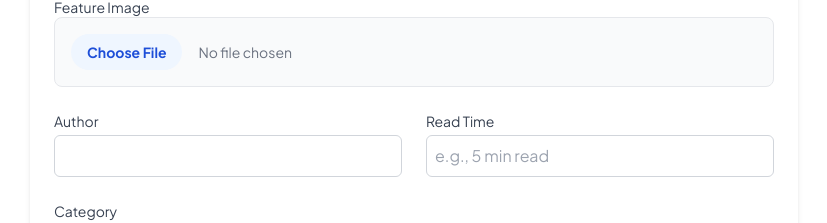
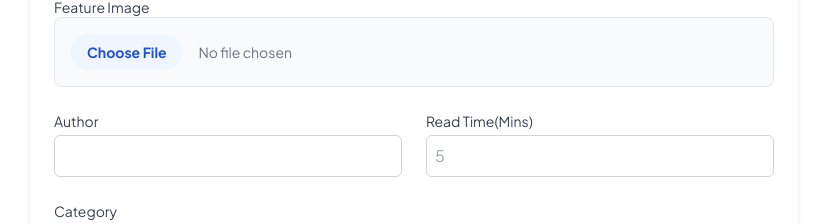
Before and after one commit to UmerDaraz163/teresol-web, a Next.js app: page /admin/blogs/new in a window 1280 px wide. Shown: the part 933-1156 px from the top of the page, without its empty margins (226-1053 px from the left). Built offline with nearby package versions, Linux system fonts and the light colour scheme; no server answers.

Commit message:
blog time

```diff
--- a/components/BlogForm.tsx
+++ b/components/BlogForm.tsx
@@ -123,8 +123,8 @@ export default function BlogForm() {
           <input id="author" name="author" type="text" className="w-full p-2 mt-1 border border-gray-300 rounded-md" />
         </div>
         <div>
-          <label htmlFor="read_time" className="block text-sm font-medium text-gray-700">Read Time</label>
-          <input id="read_time" name="read_time" type="text" placeholder="e.g., 5 min read" className="w-full p-2 mt-1 border border-gray-300 rounded-md" />
+          <label htmlFor="read_time" className="block text-sm font-medium text-gray-700">Read Time(Mins)</label>
+          <input id="read_time" name="read_time" type="number" placeholder="5" className="w-full p-2 mt-1 border border-gray-300 rounded-md" />
         </div>
       </div>
 
--- a/components/EditBlogForm.tsx
+++ b/components/EditBlogForm.tsx
@@ -148,11 +148,11 @@ export default function EditBlogForm({ blog }: { blog: Blog }) {
           />
         </div>
         <div>
-          <label htmlFor="read_time" className="block text-sm font-medium text-gray-700">Read Time</label>
+          <label htmlFor="read_time" className="block text-sm font-medium text-gray-700">Read Time(Mins)</label>
           <input
             id="read_time"
             name="read_time"
-            type="text"
+            type="number"
             defaultValue={blog.read_time || ''}
             className="w-full p-2 mt-1 border border-gray-300 rounded-md"
           />
--- a/components/ImageUploadForm.tsx
+++ b/components/ImageUploadForm.tsx
@@ -11,26 +11,28 @@ type Props = {
 
 export default function ImageUploadForm({ uploadType, onUploadComplete }: Props) {
   const [message, setMessage] = useState<string>('');
+  const [messageType, setMessageType] = useState<'success' | 'error' | 'info' | ''>(''); // Track type
   const [isUploading, setIsUploading] = useState(false);
 
   async function handleFileChange(event: ChangeEvent<HTMLInputElement>) {
     setMessage('');
+    setMessageType('');
     const file = event.target.files?.[0];
 
     if (!file) {
       return;
     }
 
-    // ✅ Validate file size (max 1MB)
-    const maxSize = 1 * 1024 * 1024; // 1MB
-    if (file.size > maxSize) {
-      setMessage('Error: File size should not exceed 1MB.');
-      event.target.value = ''; // reset input so user can select again
+    // ✅ File size validation (1MB = 1,048,576 bytes)
+    if (file.size > 1 * 1024 * 1024) {
+      setMessage('Error: File size must be less than 1 MB');
+      setMessageType('error');
       return;
     }
 
     setIsUploading(true);
     setMessage('Uploading...');
+    setMessageType('info');
 
     const formData = new FormData();
     formData.append('file', file);
@@ -46,12 +48,14 @@ export default function ImageUploadForm({ uploadType, onUploadComplete }: Props)
 
       if (response.ok) {
         setMessage(`Upload successful!`);
+        setMessageType('success');
         onUploadComplete(data.imageUrl);
       } else {
         throw new Error(data.error || 'Upload failed');
       }
     } catch (error: any) {
       setMessage(`Error: ${error.message}`);
+      setMessageType('error');
     } finally {
       setIsUploading(false);
     }
@@ -66,9 +70,25 @@ export default function ImageUploadForm({ uploadType, onUploadComplete }: Props)
         required
         onChange={handleFileChange}
         disabled={isUploading}
-        className="block w-full text-sm text-gray-500 file:mr-4 file:py-2 file:px-4 file:rounded-full file:border-0 file:font-semibold file:bg-blue-50 file:text-blue-700 hover:file:bg-blue-100 disabled:opacity-50"
+        className="block w-full text-sm text-gray-500 file:mr-4 file:py-2 file:px-4
+                   file:rounded-full file:border-0 file:font-semibold
+                   file:bg-blue-50 file:text-blue-700 hover:file:bg-blue-100
+                   disabled:opacity-50"
       />
-      {message && <p className="mt-4 text-sm font-medium">{message}</p>}
+
+      {message && (
+        <p
+          className={`mt-4 text-sm font-medium ${
+            messageType === 'error'
+              ? 'text-red-600'
+              : messageType === 'success'
+              ? 'text-green-600'
+              : 'text-gray-600'
+          }`}
+        >
+          {message}
+        </p>
+      )}
     </div>
   );
 }
```
